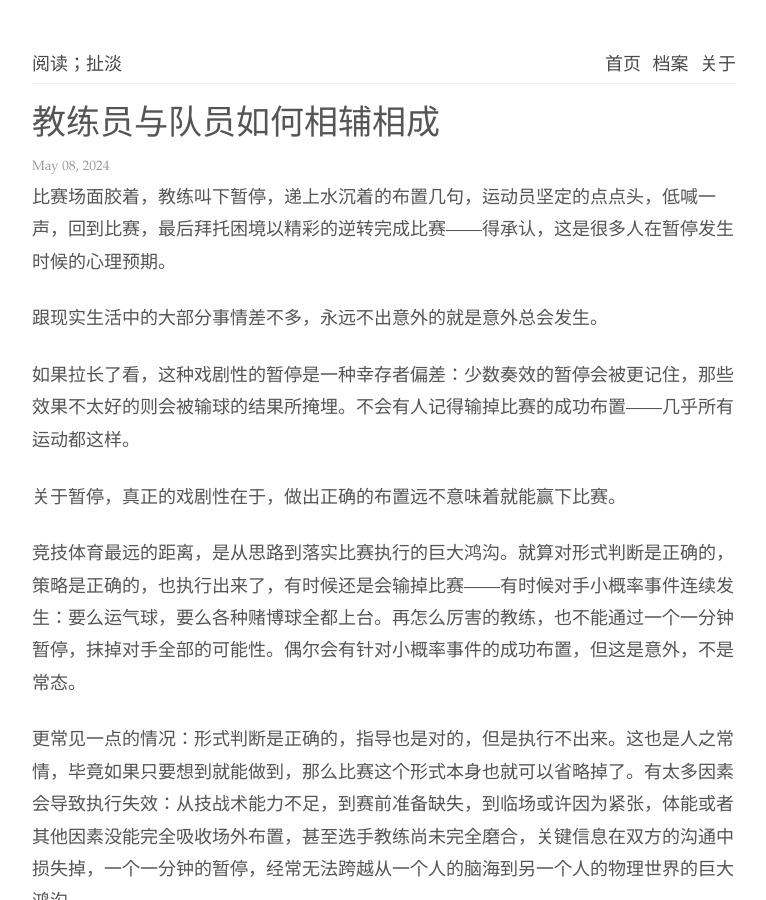
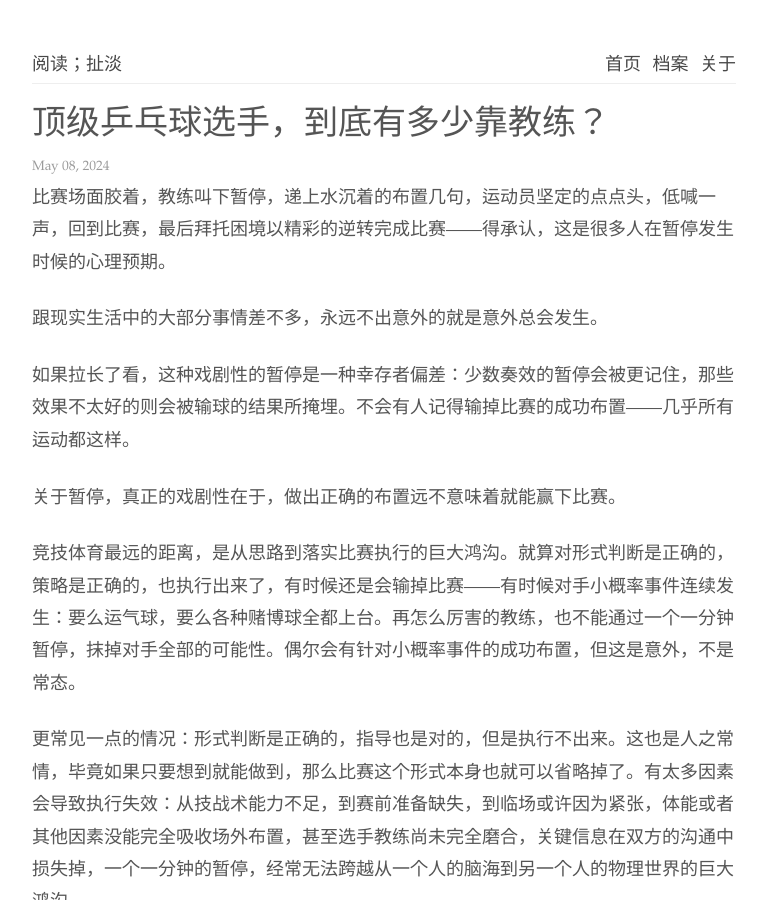
Before and after one commit to readandchedan/readandchedan.github.io, a Jekyll site: the page built from _posts/tabletennis/_posts/2024-05-08-coaches.md, in a window 1280 px wide and 900 px high. Shown: the whole window, without its empty margins (256-1022 px from the left). Built offline with Jekyll 4.4.1, drawn with Linux system fonts in a browser that asks for light colours.

Commit message:
new post

```diff
--- a/_posts/tabletennis/_posts/2024-05-08-coaches.md
+++ b/_posts/tabletennis/_posts/2024-05-08-coaches.md
@@ -1,5 +1,5 @@
 ---
-title: 教练员与队员如何相辅相成
+title: 顶级乒乓球选手，到底有多少靠教练？
 layout: default
 ---
 
```
Also changed, not shown: _posts/tabletennis/_posts/2024-04-21-ama-answers.md (line endings or trailing spaces).
